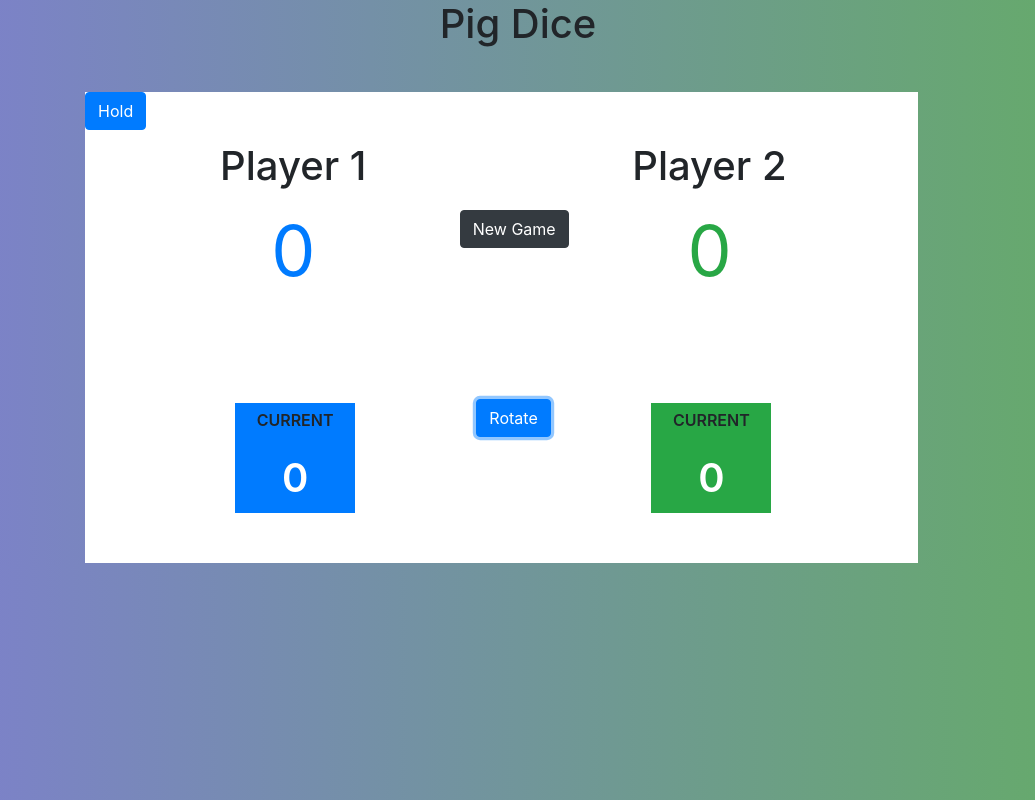
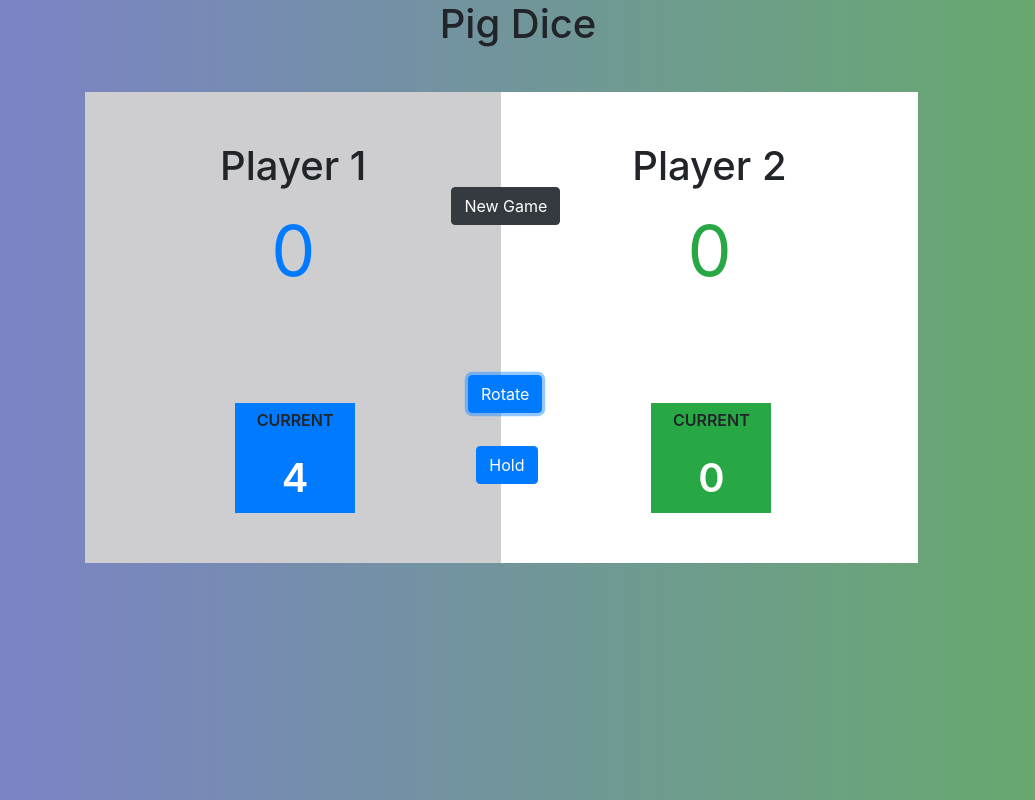
Before and after one commit to Danny-ot/pigDice, a plain HTML site: page index.html in a window 1280 px wide. Both pictures are taken after a click on the button "Rotate". Shown: the whole page, without its empty margins (122-1157 px from the left). Drawn offline with Linux system fonts and the light colour scheme.

Commit message:
Start creating the uil

```diff
--- a/css/styles.css
+++ b/css/styles.css
@@ -41,13 +41,18 @@ body{
 }
 
 #new-game{
-    top: 25%;
-    left: 45%;
+    top: 20%;
+    left: 44%;
 }
 
 #rotate{
-    top: 65%;
-    left: 47%;
+    top: 60%;
+    left: 46%;
+}
+
+#hold{
+    top: 75%;
+    left:47%;
 }
 
 .active{
--- a/index.html
+++ b/index.html
@@ -7,11 +7,9 @@
     <meta name="viewport" content="width=device-width, initial-scale=1.0">
     <link rel="stylesheet" href="css/bootstrap.css">
     <link rel="stylesheet" href="css/styles.css">
-    <script defer src="https://use.fontawesome.com/releases/v5.15.4/js/all.js"
-        integrity="sha384-rOA1PnstxnOBLzCLMcre8ybwbTmemjzdNlILg8O7z1lUkLXozs4DHonlDtnE7fpc"
-        crossorigin="anonymous"></script>
     <script src="js/jquery.js"></script>
     <script src="js/scripts.js"></script>
+    <script src="js/UIL.js"></script>
     <title>PigDice</title>
 </head>
 
@@ -22,10 +20,10 @@
         <div class="game-box">
 
             <!-- Player1 GameBox -->
-            <div class="player-1 player activeplayer1">
+            <div class="player-1 player active">
                 <div class="player-score">
                     <h1>Player 1</h1>
-                    <p id="player-1score" class="text-primary">0</p>
+                    <p id="player-1score" class="text-primary"></p>
                 </div>
                 <div class="current-score bg-primary">
                     <p>CURRENT</p>
@@ -37,7 +35,7 @@
             <div class="player-2 player">
                 <div class="player-score">
                     <h1>Player 2</h1>
-                    <p id="player-2score" class="text-success">0</p>
+                    <p id="player-2score" class="text-success"></p>
                 </div>
                 <div class="current-score bg-success text-center" >
                     <p>CURRENT</p>
--- /dev/null
+++ b/js/UIL.js
@@ -0,0 +1,27 @@
+let pigDice = new PigDice();
+
+function displayScore(){
+    $("#player-1score").text(pigDice.player1);
+    $("#player-2score").text(pigDice.player2);
+}
+$(document).ready(function(){
+    let player = 1
+    let score = 0;
+    displayScore();
+    $("#rotate").click(function(){
+        let current = $("#player-" + player + "current");
+        let dice = Math.floor(Math.random() * 6) + 1
+        if(dice !== 1){
+            score += dice;
+            current.text(score);
+            $("#hold").click(function(){
+                pigDice.addScore(score , player);
+                displayScore()
+            })
+        }else{
+            // changePlayer();
+            score = 0;
+        }
+    })
+
+})
--- a/js/scripts.js
+++ b/js/scripts.js
@@ -5,12 +5,11 @@ function PigDice(){
  this.player2 = 0
 }
 
-//  Method For Adding Player1 Score
-PigDice.prototype.addPlayer1Score = function(score){
-    this.player1 += score;
-};
-
-// Method For Adding Player2 Score
-PigDice.prototype.addPlayer2Score = function(score){
-    this.player2 += score;
-};
+//  Method For Adding Player score
+    PigDice.prototype.addScore = function(score , player){
+        if( player === 1){
+            this.player1 += score;
+        }else{
+            this.player2 += score
+        }
+    }
```
